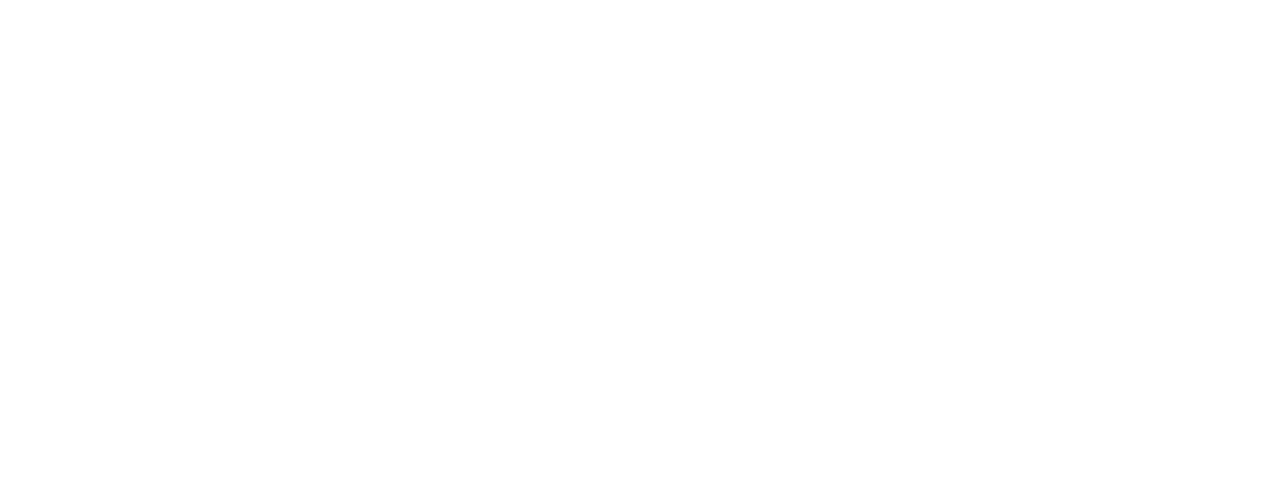
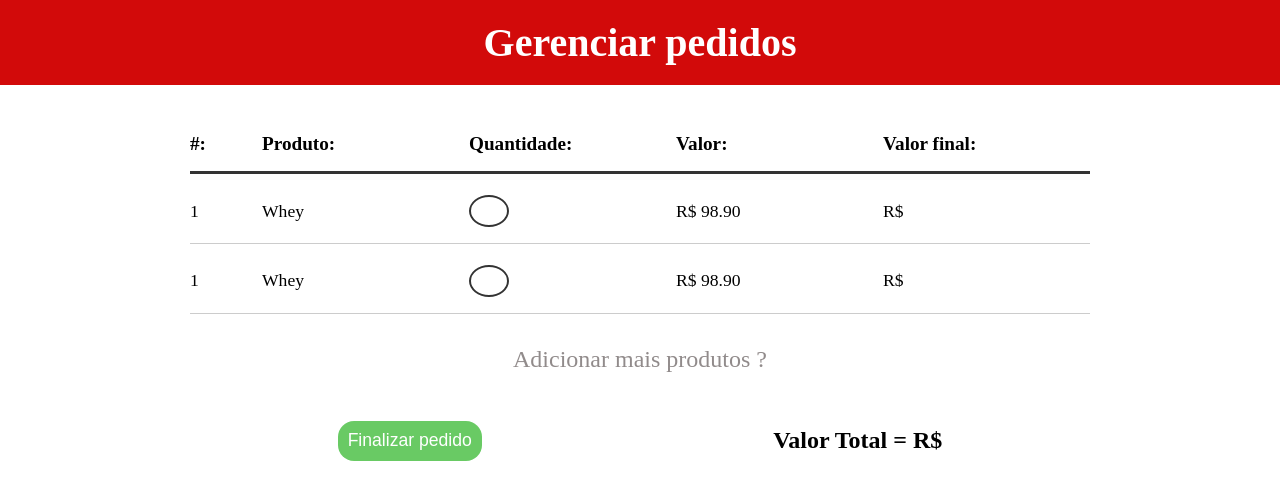
Before and after one commit to GabrielHCustodio/Loja-suplementos, a Vue app: page /shopping in a window 1280 px wide. Shown: the top 500 px of the page. Built offline with nearby package versions, Linux system fonts and the light colour scheme.

Commit message:
Initial creation and stylization of shopping component elements.

```diff
--- a/src/router/index.js
+++ b/src/router/index.js
@@ -1,9 +1,10 @@
 import { createRouter, createWebHistory } from 'vue-router'
 import Home from '@/views/Home.vue'
+import Login from '@/components/componentsUser/Login.vue'
 import Products from '@/views/Products.vue'
+import Register from '@/components/componentsUser/Register.vue'
+import Shopping from '@/views/Shopping.vue'
 import User from '@/views/User.vue'
-import Login from '@/components/componentsUser/Login.vue'
-import Register from '@/components/componentsUser/Register.vue'
 
 const routes = [
   {
@@ -54,7 +55,8 @@
   },
   {
     path: '/shopping',
-    name: 'shopping'
+    name: 'shopping',
+    component: Shopping
   }
 ]
 
--- a/src/store/index.js
+++ b/src/store/index.js
@@ -9,7 +9,7 @@
         "image": "001.png",
         "description": ["Custo x Benefício","Ajuda na hipertrofia","Alta concentração proteíca"],
         "type": ["musculacao","lutas","massa muscular","emagrecimento"],
-        "value" : "97,90"
+        "value" : "97.90"
       },
       {
         "id": 2,
@@ -17,7 +17,7 @@
         "image": "002.png",
         "description": ["Maior desempenho físico","Aumento da massa muscular","Aumento da recuperação muscular"],
         "type": ["musculacao","corrida","massa muscular"],
-        "value" : "44,40"
+        "value" : "44.40"
       },
       {
         "id": 3,
@@ -25,7 +25,7 @@
         "image": "003.png",
         "description": ["Mais energia e disposição","Potencializa os efeitos da dieta e treino","Melhora do desempenho"],
         "type": ["musculacao","lutas","corrida","massa muscular","energia","emagrecimento"],
-        "value" : "66,50"
+        "value" : "66.50"
       },
       {
         "id": 4,
@@ -33,7 +33,7 @@
         "image": "004.jpg",
         "description": ["Fonte de nutrientes antioxidantes","Auxilia a saúde do coração","Contrinui com o sistema imunológico"],
         "type": ["musculacao","massa muscular","qualidade de vida"],
-        "value" : "38,70"
+        "value" : "38.70"
       },
       {
         "id": 5,
@@ -41,7 +41,7 @@
         "image": "005.png",
         "description": ["Redução de gordura","Combate o cansaço","Energia e disposição"],
         "type": ["emagrecimento"],
-        "value" : "67,50"
+        "value" : "67.50"
       },
       {
         "id": 6,
@@ -49,7 +49,7 @@
         "image": "006.png",
         "description": ["Regulação do sono","Antioxidante natural","Regulação do humor"],
         "type": ["qualidade de vida"],
-        "value" : "27,90"
+        "value" : "27.90"
       },
       {
         "id": 7,
@@ -57,7 +57,7 @@
         "image": "007.png",
         "description": ["Fonte de vitamina A","Usado pelo sistema imunológico","Usado na síntese e manutenção da pele e cabelo"],
         "type": ["qualidade de vida"],
-        "value" : "37,40"
+        "value" : "37.40"
       },
       {
         "id": 8,
@@ -65,7 +65,7 @@
         "image": "008.jpg",
         "description": ["Construção muscular","Aumento da força muscular","Prevenção Da fadiga"],
         "type": ["musculacao","lutas","corrida","emagrecimento","massa muscular","energia"],
-        "value" : "60,00"
+        "value" : "60.00"
       },
       {
         "id": 9,
@@ -73,7 +73,7 @@
         "image": "009.jpg",
         "description": ["Fonte de fibras","Baixo índice glicêmico","Proteínas de alto valor biológico"],
         "type": ["musculacao","lutas","corrida","massa muscular"],
-        "value" : "48,00"
+        "value" : "48.00"
       },
       {
         "id": 10,
@@ -81,7 +81,7 @@
         "image": "010.webp",
         "description": ["Fonte de energia","Rico em nutrientes","Auxilia nas funções do sistema imunológico"],
         "type": ["musculacao","corrida","energia","qualidade de vida"],
-        "value" : "28,90"
+        "value" : "28.90"
       }
     ]
   },
--- a/src/views/Products.vue
+++ b/src/views/Products.vue
@@ -2,7 +2,6 @@
   <div>
     <header-pg />
     <container-cards />
-    <router-link to="/">Voltar</router-link>
   </div>
 </template>
 
--- /dev/null
+++ b/src/views/Shopping.vue
@@ -0,0 +1,170 @@
+<template>
+    <div class="center">
+        <h1 id="title">Gerenciar pedidos</h1>
+        <div id="products-table-heading">
+            <div class="order-id">#:</div>
+            <div>Produto:</div>
+            <div>Quantidade:</div>
+            <div>Valor:</div>
+            <div>Valor final:</div>
+        </div>
+        <div id="products-table-rows">
+            <div class="products-table-row">
+                <div class="order-number">1</div>
+                <div>Whey</div>
+                <div>
+                    <input class="quantity" type="number" v-model="inputValue" @change="calculateValue">
+                </div>
+                <div>R$ {{productValue}}</div>
+                <div>R$ {{finalValue}}</div>
+            </div>
+        </div>
+        <div id="products-table-rows">
+            <div class="products-table-row">
+                <div class="order-number">1</div>
+                <div>Whey</div>
+                <div>
+                    <input class="quantity" type="number" v-model="inputValue" @change="calculateValue">
+                </div>
+                <div>R$ {{productValue}}</div>
+                <div>R$ {{finalValue}}</div>
+            </div>
+        </div>
+
+        <router-link id="more-products" to="/products">Adicionar mais produtos ?</router-link>
+
+        <div id="finalize-request">
+            <button id="finalized">Finalizar pedido</button>
+            <h2>Valor Total = R${{totalValue}}</h2>
+        </div>
+
+    </div>
+</template>
+
+<script>
+export default {
+    name: 'Shopping',
+    data() {
+        return {
+            inputValue: '',
+            productValue: '98.90',
+            finalValue: '',
+            totalValue: ''
+        }
+    },
+    methods: {
+        calculateValue() {
+            if(this.inputValue === 1) {
+                this.finalValue = this.productValue
+            }else if (this.inputValue > 1 && this.inputValue <= 10) {
+                this.finalValue = (this.inputValue * this.productValue).toFixed(2)
+            }else {
+                this.inputValue = 10
+            }
+
+            this.totalityValue()
+        },
+        totalityValue()  {
+            // Metodo de somar valor final dos produtos
+        }
+    },
+}
+</script>
+
+<style scoped>
+#title {
+    width: 100%;
+    text-align: center;
+    font-size: 2.5rem;
+    background-color: #d20a0a;
+    color: #fff;
+    padding: 1.2rem;
+}
+
+#products-table-rows {
+    max-width: 900px;
+    width: 100%;
+}
+
+#products-table-heading,
+.products-table-row,
+#finalize-request {
+    max-width: 900px;
+    width: 100%;
+    display: flex;
+    flex-wrap: wrap;
+    flex-direction: row;
+}
+
+#products-table-heading {
+    font-size: 1.2rem;
+    font-weight: bold;
+    padding: 3rem 0 1rem 0;
+    border-bottom: 3px solid #333;
+}
+
+.products-table-row {
+    display: flex;
+    align-items: center;
+    font-size: 1.1rem;
+    padding: 1.3rem 0 1rem 0;
+    border-bottom: 1px solid #CCC;
+}
+
+#products-table-heading .order-id,
+.products-table-row .order-number{
+    width: 8%;
+}
+
+#products-table-heading div,
+.products-table-row div {
+    width: 23%;
+}
+
+.products-table-row .quantity {
+    width: 2.5rem;
+    height: 2rem;
+    border: 2px solid #333;
+    border-radius: 50%;
+    outline: none;
+    padding-left: 0.4rem;
+    font-size: 0.8rem;
+}
+
+#more-products {
+    padding-top: 2rem;
+    text-decoration: none;
+    font-size: 1.5rem;
+    color: #918b8b;
+    transition: .4s;
+}
+
+#more-products:hover {
+    color: #474242;
+    cursor: pointer;
+}
+
+#finalize-request {
+    justify-content: space-around;
+    align-items: center;
+    width: 70%;
+    padding-top: 3rem;
+}
+
+#finalize-request #finalized {
+    width: 9rem;
+    height: 2.5rem;
+    font-size: 1.1rem;
+    border-radius: 1rem;
+    border: none;
+    background-color: #2AB523;
+    color: #fff;
+    opacity: .7;
+    transition: .5s;
+}
+
+#finalize-request #finalized:hover {
+    opacity: 1;
+    cursor: pointer;
+}
+</style>
```
